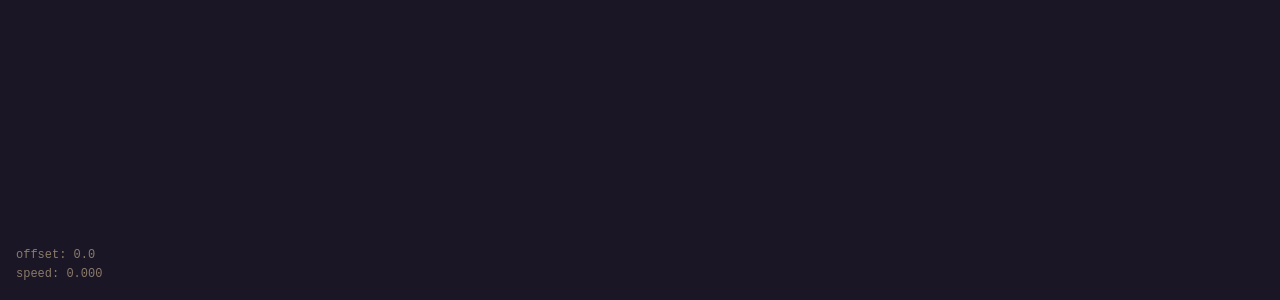
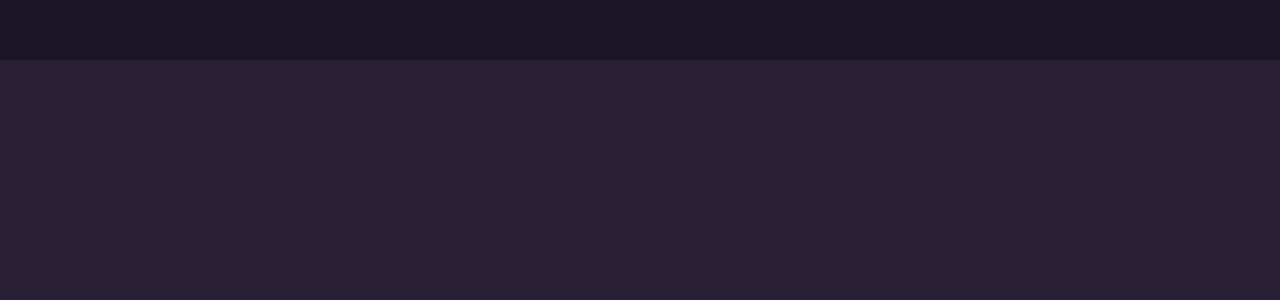
Before and after one commit to Aravind-Reddy12/aravind-portfolio, a React (Vite) app: page / in a window 1280 px wide. Shown: the part 500-800 px from the top of the page. Built offline with nearby package versions, Linux system fonts and the light colour scheme.

Commit message:
step-3: canvas scaffolding — useCanvas, offscreen buffer, WorldCanvas rAF loop

```diff
--- a/src/App.jsx
+++ b/src/App.jsx
@@ -1,69 +1,5 @@
-import { useEffect, useRef } from 'react';
-import { world, notifySubscribers } from './engine/WorldState';
-import { init as initInput } from './engine/InputDriver';
-import { useWorldState } from './hooks/useWorldState';
-import { lerp } from './utils/math';
-import { WORLD_WIDTH } from './constants';
+import WorldCanvas from './canvas/WorldCanvas';
 
 export default function App() {
-  const divRef = useRef(null);
-
-  const offset = useWorldState((s) => s.worldOffset.toFixed(1));
-  const speed  = useWorldState((s) => s.worldSpeed.toFixed(3));
-
-  useEffect(() => {
-    const el = divRef.current;
-    if (!el) return;
-
-    initInput(el);
-
-    let rafId;
-    let lastTime = performance.now();
-
-    function loop(now) {
-      const dt = Math.min(now - lastTime, 50);
-      lastTime = now;
-      world.dt = dt;
-
-      world.worldSpeed   = lerp(world.worldSpeed, world.targetSpeed, 0.12);
-      world.worldOffset += world.worldSpeed * (dt / 16.67);
-      world.worldOffset  = ((world.worldOffset % WORLD_WIDTH) + WORLD_WIDTH) % WORLD_WIDTH;
-      world.dayNightT    = world.worldOffset / WORLD_WIDTH;
-
-      notifySubscribers();
-      rafId = requestAnimationFrame(loop);
-    }
-
-    rafId = requestAnimationFrame(loop);
-    return () => cancelAnimationFrame(rafId);
-  }, []);
-
-  return (
-    <div
-      ref={divRef}
-      style={{
-        width: '100vw',
-        height: '100vh',
-        background: 'var(--color-bg)',
-        cursor: 'grab',
-        touchAction: 'none',
-        userSelect: 'none',
-      }}
-    >
-      <div
-        style={{
-          position: 'fixed',
-          bottom: 16,
-          left: 16,
-          fontFamily: 'var(--font-mono)',
-          fontSize: 12,
-          color: 'var(--color-text-muted)',
-          lineHeight: 1.6,
-        }}
-      >
-        <div>offset: {offset}</div>
-        <div>speed:  {speed}</div>
-      </div>
-    </div>
-  );
+  return <WorldCanvas />;
 }
--- /dev/null
+++ b/src/canvas/WorldCanvas.jsx
@@ -0,0 +1,85 @@
+import { useEffect, useRef } from 'react';
+import { useCanvas } from '../hooks/useCanvas';
+import { world, notifySubscribers } from '../engine/WorldState';
+import { init as initInput } from '../engine/InputDriver';
+import { lerp } from '../utils/math';
+import { WORLD_WIDTH } from '../constants';
+
+export default function WorldCanvas() {
+  const canvasRef = useRef(null);
+  const { ctx, width, height } = useCanvas(canvasRef);
+
+  // Wire up input
+  useEffect(() => {
+    const canvas = canvasRef.current;
+    if (!canvas) return;
+    initInput(canvas);
+  }, []);
+
+  // Master rAF loop
+  useEffect(() => {
+    if (!ctx || width === 0 || height === 0) return;
+
+    let rafId;
+    let lastTime = performance.now();
+
+    function frame(now) {
+      const dt = Math.min(now - lastTime, 50); // cap at 50ms
+      lastTime = now;
+
+      // Pause when tab is hidden
+      if (document.hidden) {
+        rafId = requestAnimationFrame(frame);
+        return;
+      }
+
+      // Update timing
+      world.dt  = dt;
+      world.fps = 1000 / dt;
+
+      // Smooth speed and advance world
+      world.worldSpeed   = lerp(world.worldSpeed, world.targetSpeed, 0.12);
+      world.worldOffset += world.worldSpeed * (dt / 16.67);
+      world.worldOffset  = ((world.worldOffset % WORLD_WIDTH) + WORLD_WIDTH) % WORLD_WIDTH;
+      world.dayNightT    = world.worldOffset / WORLD_WIDTH;
+
+      // Notify React subscribers
+      notifySubscribers();
+
+      // Clear
+      ctx.clearRect(0, 0, width, height);
+
+      // Sky placeholder (top 70%)
+      ctx.fillStyle = '#1a1625';
+      ctx.fillRect(0, 0, width, height);
+
+      // Ground placeholder (bottom 30%)
+      ctx.fillStyle = '#2a2035';
+      ctx.fillRect(0, height * 0.7, width, height * 0.3);
+
+      rafId = requestAnimationFrame(frame);
+    }
+
+    rafId = requestAnimationFrame(frame);
+    return () => cancelAnimationFrame(rafId);
+  }, [ctx, width, height]);
+
+  return (
+    <canvas
+      ref={canvasRef}
+      style={{
+        position: 'fixed',
+        top: 0,
+        left: 0,
+        width: '100vw',
+        height: '100vh',
+        zIndex: 0,
+        display: 'block',
+        touchAction: 'none',
+        userSelect: 'none',
+        WebkitUserSelect: 'none',
+        cursor: 'grab',
+      }}
+    />
+  );
+}
--- /dev/null
+++ b/src/hooks/useCanvas.js
@@ -0,0 +1,44 @@
+import { useEffect, useRef, useState } from 'react';
+import { world } from '../engine/WorldState';
+
+function getLOD(viewportW) {
+  if (viewportW > 1024) return { lod: 'high',   dprCap: 2   };
+  if (viewportW >= 640) return { lod: 'medium', dprCap: 1.5 };
+  return                       { lod: 'low',    dprCap: 1   };
+}
+
+export function useCanvas(canvasRef) {
+  const [dims, setDims] = useState({ ctx: null, width: 0, height: 0 });
+
+  useEffect(() => {
+    const canvas = canvasRef.current;
+    if (!canvas) return;
+
+    const ctx = canvas.getContext('2d');
+
+    function applySize() {
+      const rect   = canvas.getBoundingClientRect();
+      const w      = rect.width;
+      const h      = rect.height;
+      const { lod, dprCap } = getLOD(w);
+      const dpr    = Math.min(window.devicePixelRatio || 1, dprCap);
+
+      canvas.width  = Math.round(w * dpr);
+      canvas.height = Math.round(h * dpr);
+      ctx.scale(dpr, dpr);
+
+      world.canvasLOD = lod;
+
+      setDims({ ctx, width: w, height: h });
+    }
+
+    applySize();
+
+    const observer = new ResizeObserver(applySize);
+    observer.observe(canvas);
+
+    return () => observer.disconnect();
+  }, [canvasRef]);
+
+  return dims;
+}
```
Also changed, not shown: src/canvas/offscreen.js (added, +46 -0 lines).
